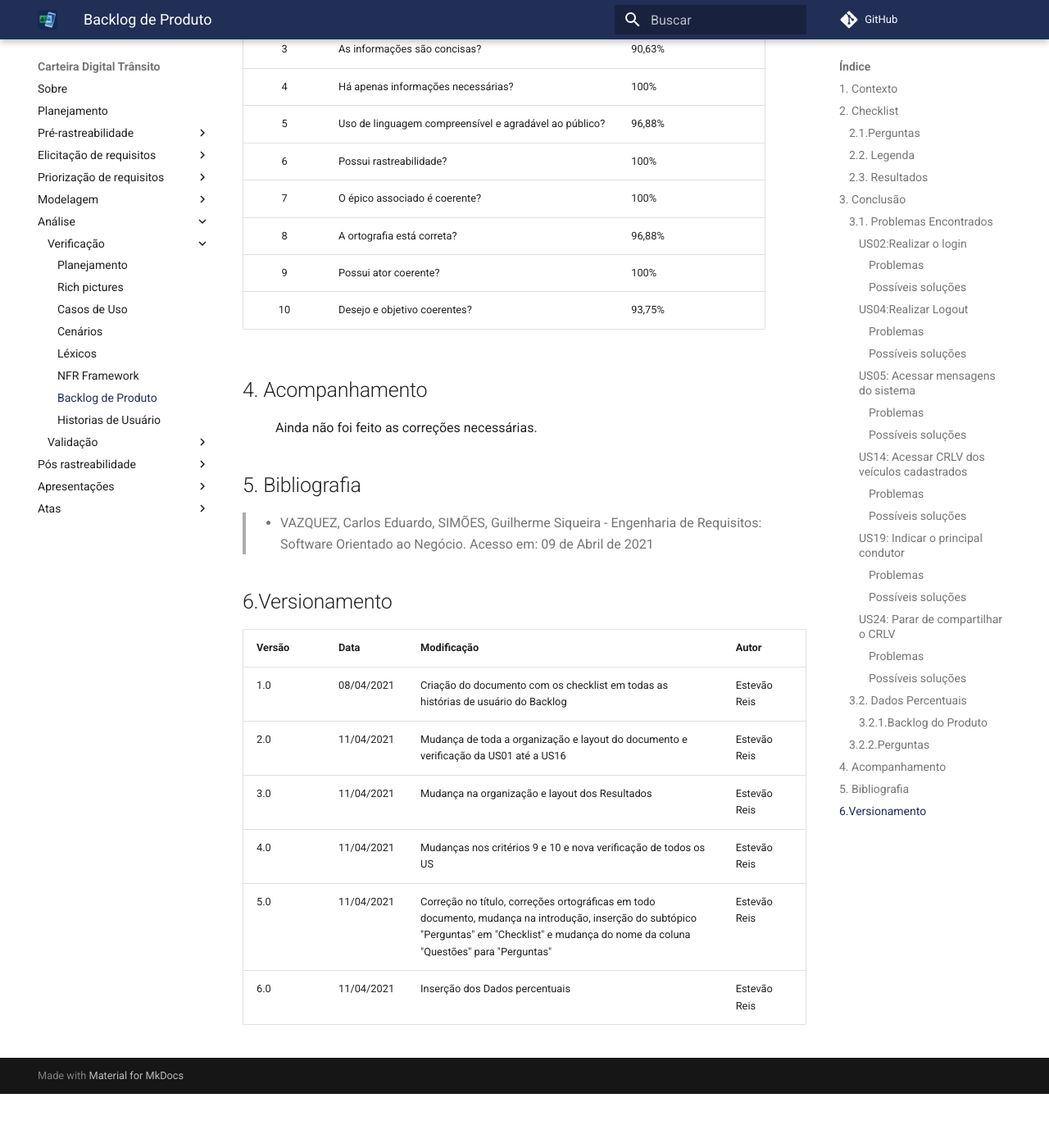
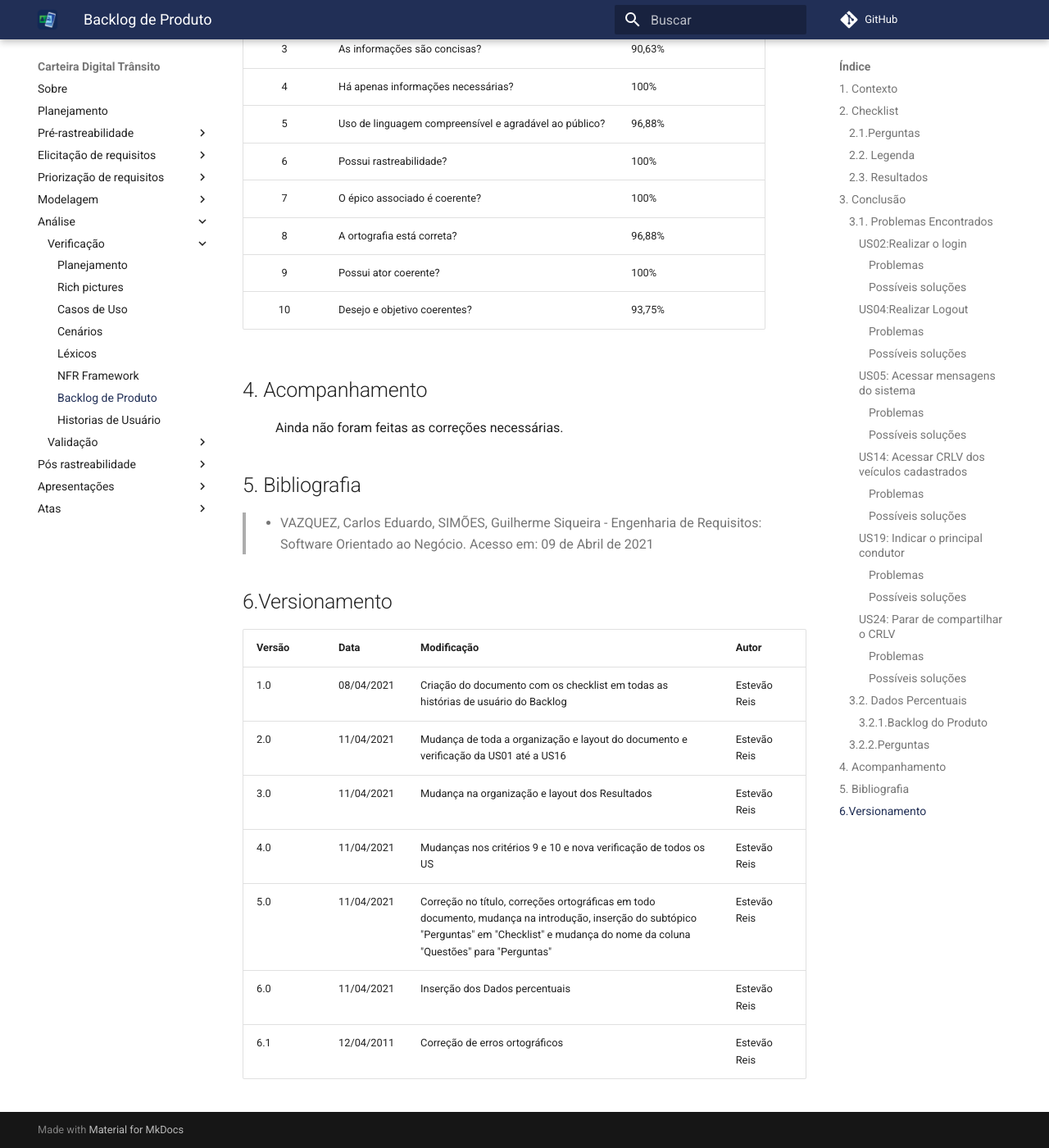
Before and after one commit to sergiosacj/2020.2-CarteiraDigitalTransito, an MkDocs documentation site: the page built from docs/analise/verificacao/backlog.md, in a window 1280 px wide and 1400 px high, scrolled down 6332 px. Shown: the whole window at 82% size. Built offline with MkDocs 1.6.1 and Material for MkDocs 9.7.7, drawn with Linux system fonts in a browser that asks for light colours; comment, search, counter and statistics services are not loaded; before the commit the page ends 7666 px from its top, so only the background shows below that.

Commit message:
Correção de erros ortográficos

```diff
--- a/docs/analise/verificacao/backlog.md
+++ b/docs/analise/verificacao/backlog.md
@@ -171,7 +171,7 @@ Devido a incoerência entre desejo e objetivo, não será apontado soluções pa
 
 
 ## 4. Acompanhamento
-&emsp; &emsp; Ainda não foi feito as correções necessárias.
+&emsp; &emsp; Ainda não foram feitas as correções necessárias.
 
 ## 5. Bibliografia
 
@@ -186,3 +186,4 @@ Devido a incoerência entre desejo e objetivo, não será apontado soluções pa
 | 4.0 | 11/04/2021 | Mudanças nos critérios 9 e 10 e nova verificação de todos os US| Estevão Reis|
 | 5.0 | 11/04/2021 | Correção no título, correções ortográficas em todo documento, mudança na introdução, inserção do subtópico "Perguntas" em "Checklist" e mudança do nome da coluna "Questões" para "Perguntas"| Estevão Reis|
 | 6.0 | 11/04/2021 | Inserção dos Dados percentuais | Estevão Reis|
+| 6.1 | 12/04/2011 | Correção de erros ortográficos | Estevão Reis|
```
